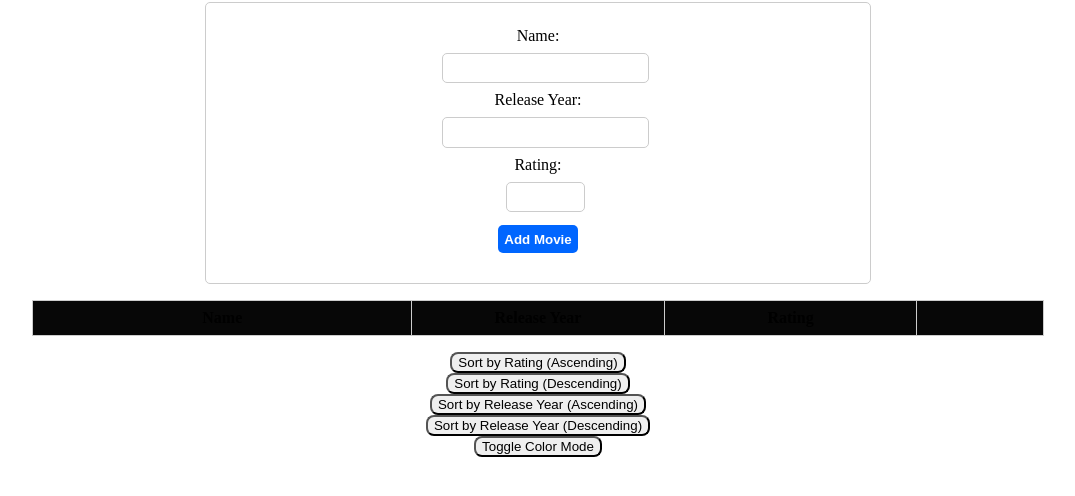
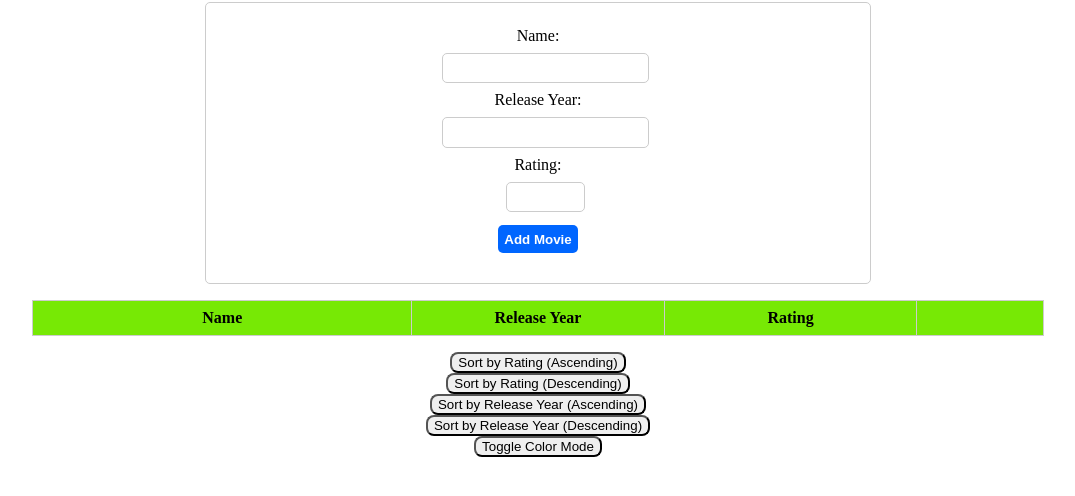
Before and after one commit to reeshee/Movie-Logger, a plain HTML site: page index.html in a window 1280 px wide. Shown: the part 78-574 px from the top of the page, without its empty margins (102-1177 px from the left). Drawn offline with Linux system fonts and the light colour scheme.

Commit message:
Color changes

```diff
--- a/style.css
+++ b/style.css
@@ -52,7 +52,7 @@
   }
 
   #movie-table th {
-    background-color: rgb(7, 7, 7);
+    background-color: rgb(119, 233, 5);
   }
 
   #movie-table button {
```
